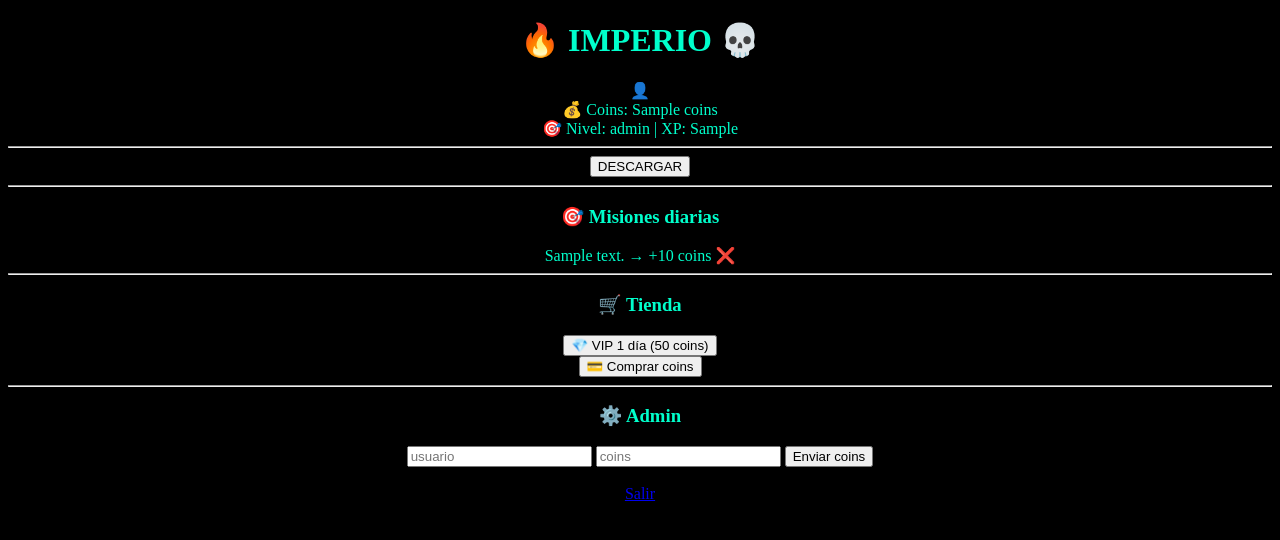
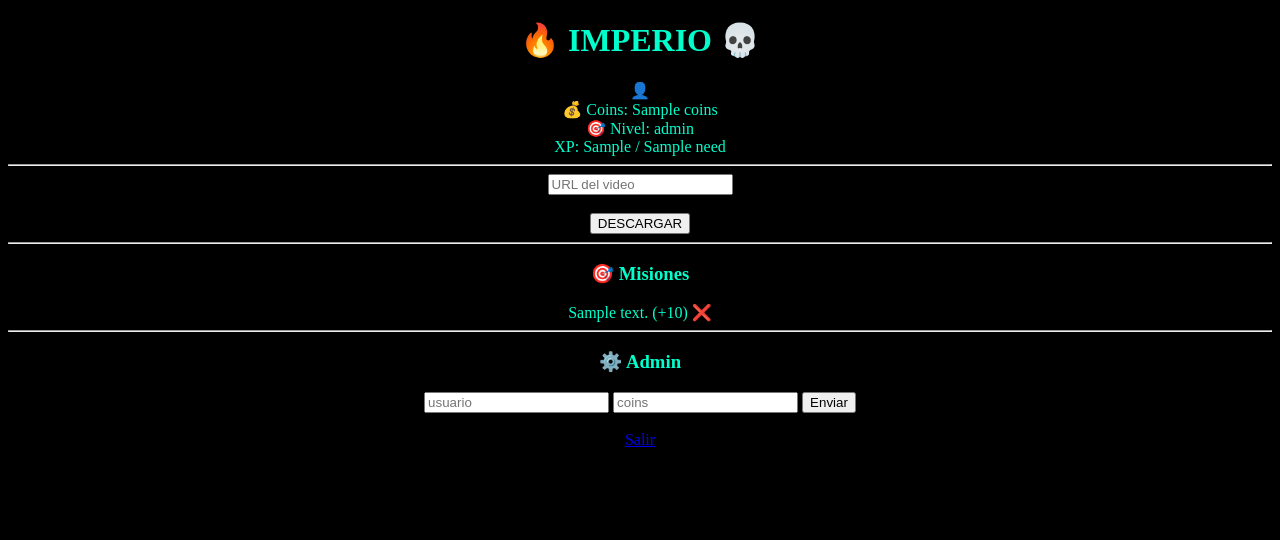
Before and after one commit to lobolobo9976-gif/imperio, a Flask app: template templates/index.html in a window 1280 px wide. Shown: the top 540 px of the page. Run offline with Flask 3, Linux system fonts and the light colour scheme; the template is opened without the code that fills it: most values are stand-ins (such as "Sample title", 1, 10 or a date in 2020).

Commit message:
fix xp + descarga real

```diff
--- a/app.py
+++ b/app.py
@@ -1,32 +1,39 @@
 from flask import Flask, request, redirect, render_template, session
-import os, json, time, random, string
+import os, json, time, random
 
 app = Flask(__name__)
-app.secret_key = "imperio_dios"
+app.secret_key = "imperio_ultra"
 
 DB = "db.json"
 
 def load():
     if not os.path.exists(DB):
-        return {"users": {}, "codes": {}, "downloads": 0}
+        return {"users": {}}
     return json.load(open(DB))
 
 def save(data):
     json.dump(data, open(DB, "w"), indent=2)
 
-def now_day():
-    return int(time.time() / 86400)
+def now():
+    return int(time.time())
 
-# 🎯 misiones random
-def generate_missions():
+def day():
+    return int(time.time()/86400)
+
+# XP necesaria por nivel (hasta 300)
+def xp_needed(level):
+    return int(40 + (level-1)*20)
+
+# misiones
+def missions():
     pool = [
-        {"text": "Descarga 1 video", "goal": 1, "reward": 1},
-        {"text": "Descarga 3 videos", "goal": 3, "reward": 2},
-        {"text": "Gana 20 XP", "goal": 20, "reward": 2},
-        {"text": "Usa la web 5 veces", "goal": 5, "reward": 2},
-        {"text": "Sube 1 nivel", "goal": 1, "reward": 3}
+        {"text":"Descarga 1 video","goal":1,"reward":1},
+        {"text":"Descarga 3 videos","goal":3,"reward":2},
+        {"text":"Gana 40 XP","goal":40,"reward":2},
+        {"text":"Usa la web 5 veces","goal":5,"reward":2},
+        {"text":"Sube 1 nivel","goal":1,"reward":3}
     ]
-    return random.sample(pool, 5)
+    return random.sample(pool,5)
 
 # LOGIN
 @app.route("/", methods=["GET","POST"])
@@ -39,20 +46,20 @@ def login():
 
         if u not in db["users"]:
             db["users"][u] = {
-                "pass": p,
-                "coins": 5,
-                "xp": 0,
-                "level": 1,
-                "use": 0,
-                "missions": [],
-                "done": [],
-                "day": 0,
-                "vip": 0
+                "pass":p,
+                "coins":5,
+                "xp":0,
+                "level":1,
+                "use":0,
+                "last":0,
+                "missions":[],
+                "done":[0]*5,
+                "day":0
             }
-            save(db)
 
         if db["users"][u]["pass"] == p:
             session["user"] = u
+            save(db)
             return redirect("/home")
 
     return render_template("login.html")
@@ -66,11 +73,11 @@ def home():
     db = load()
     u = db["users"][session["user"]]
 
-    # 🔁 reset diario
-    if u["day"] != now_day():
-        u["missions"] = generate_missions()
+    # reset misiones diario
+    if u["day"] != day():
+        u["missions"] = missions()
         u["done"] = [0]*5
-        u["day"] = now_day()
+        u["day"] = day()
 
     save(db)
 
@@ -79,52 +86,55 @@ def home():
         coins=u["coins"],
         xp=u["xp"],
         level=u["level"],
+        need=xp_needed(u["level"]),
         missions=u["missions"],
         done=u["done"]
     )
 
-# DESCARGA
+# DESCARGA REAL (con control)
 @app.route("/download", methods=["POST"])
 def download():
     db = load()
     u = db["users"][session["user"]]
 
+    url = request.form.get("url")
+
+    if not url:
+        return "Pon URL"
+
+    # anti spam (3 segundos)
+    if now() - u["last"] < 3:
+        return "⚠️ Espera 3s"
+
+    u["last"] = now()
     u["use"] += 1
     u["xp"] += 10
 
-    # subir nivel
-    if u["xp"] >= u["level"] * 100:
-        u["level"] += 1
-        u["xp"] = 0
-        u["coins"] += 2
+    # nivel hasta 300
+    if u["level"] < 300:
+        if u["xp"] >= xp_needed(u["level"]):
+            u["xp"] = 0
+            u["level"] += 1
+            u["coins"] += 2
 
-    # 🎯 completar misiones
-    for i, m in enumerate(u["missions"]):
+    # misiones
+    for i,m in enumerate(u["missions"]):
         if u["done"][i] == 1:
             continue
 
-        if "Descarga" in m["text"]:
-            if u["use"] >= m["goal"]:
-                u["coins"] += m["reward"]
-                u["done"][i] = 1
+        if "Descarga" in m["text"] and u["use"] >= m["goal"]:
+            u["coins"] += m["reward"]
+            u["done"][i] = 1
+
+        if "XP" in m["text"] and u["xp"] >= m["goal"]:
+            u["coins"] += m["reward"]
+            u["done"][i] = 1
 
     save(db)
+
     return redirect("/home")
 
-# 🛒 tienda
-@app.route("/buy", methods=["POST"])
-def buy():
-    db = load()
-    u = db["users"][session["user"]]
-
-    if u["coins"] >= 50:
-        u["coins"] -= 50
-        u["vip"] = time.time() + 86400
-
-    save(db)
-    return redirect("/home")
-
-# ⚙️ admin coins
+# ADMIN coins
 @app.route("/give", methods=["POST"])
 def give():
     db = load()
@@ -141,10 +151,9 @@ def give():
     save(db)
     return redirect("/home")
 
-# logout
 @app.route("/logout")
 def logout():
     session.clear()
     return redirect("/")
 
-app.run(host="0.0.0.0", port=int(os.environ.get("PORT", 5000)))
+app.run(host="0.0.0.0", port=int(os.environ.get("PORT",5000)))
--- a/db.json
+++ b/db.json
@@ -1,5 +1,3 @@
 {
-  "users": {},
-  "codes": {},
-  "downloads": 0
+  "users": {}
 }
--- a/templates/index.html
+++ b/templates/index.html
@@ -6,21 +6,23 @@
 
 👤 {{user}}<br>
 💰 Coins: {{coins}}<br>
-🎯 Nivel: {{level}} | XP: {{xp}}<br>
+🎯 Nivel: {{level}}<br>
+XP: {{xp}} / {{need}}<br>
 
 <hr>
 
 <form action="/download" method="post">
+<input name="url" placeholder="URL del video"><br><br>
 <button>DESCARGAR</button>
 </form>
 
 <hr>
 
-<h3>🎯 Misiones diarias</h3>
+<h3>🎯 Misiones</h3>
 
 {% for m in missions %}
 <div>
-{{m.text}} → +{{m.reward}} coins
+{{m.text}} (+{{m.reward}})
 {% if done[loop.index0] == 1 %}
 ✅
 {% else %}
@@ -31,24 +33,12 @@
 
 <hr>
 
-<h3>🛒 Tienda</h3>
-
-<form action="/buy" method="post">
-<button>💎 VIP 1 día (50 coins)</button>
-</form>
-
-<a href="https://www.paypal.com/donate/?hosted_button_id=QSA278KTS7XMN">
-<button>💳 Comprar coins</button>
-</a>
-
-<hr>
-
 <h3>⚙️ Admin</h3>
 
 <form action="/give" method="post">
 <input name="user" placeholder="usuario">
 <input name="coins" placeholder="coins">
-<button>Enviar coins</button>
+<button>Enviar</button>
 </form>
 
 <br>
--- a/templates/login.html
+++ b/templates/login.html
@@ -2,11 +2,11 @@
 <html>
 <body style="background:black;color:#00ffcc;text-align:center">
 
-<h1>🔥 IMPERIO LOGIN</h1>
+<h1>LOGIN</h1>
 
 <form method="post">
-<input name="user" placeholder="Usuario"><br><br>
-<input name="pass" placeholder="Password"><br><br>
+<input name="user"><br><br>
+<input name="pass"><br><br>
 <button>Entrar</button>
 </form>
 
```
